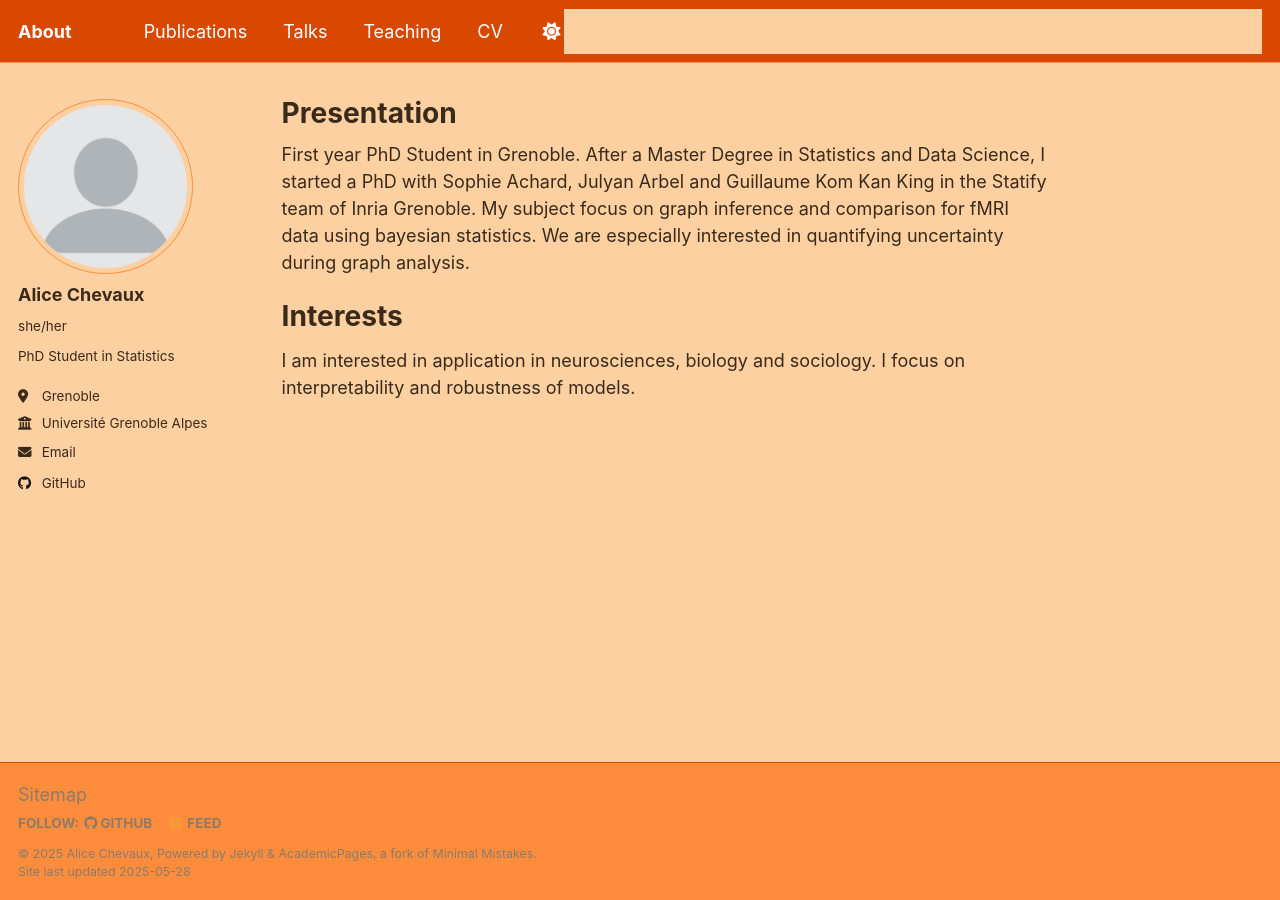
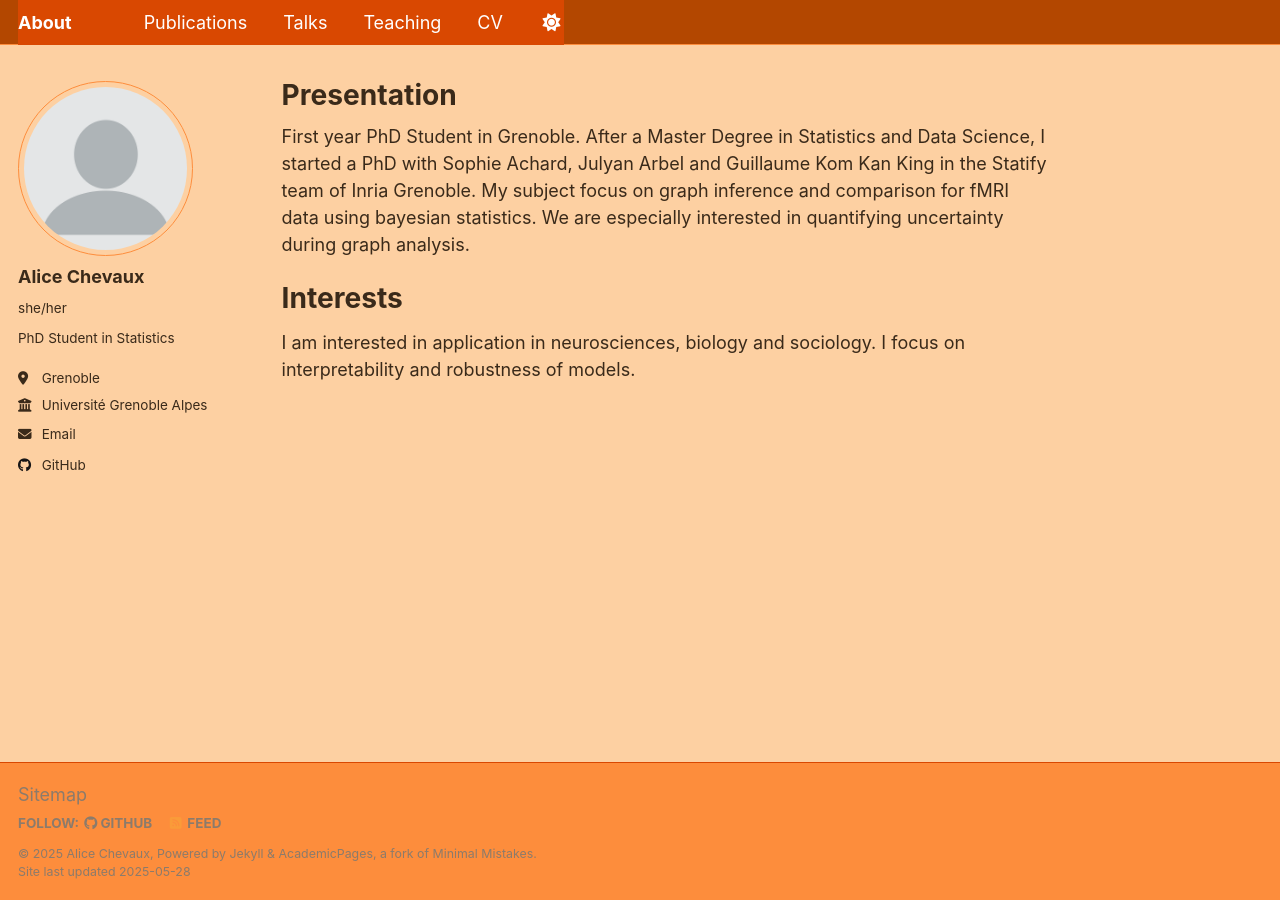
Before and after one commit to alicechevaux/alicechevaux.github.io, a Jekyll site: the page built from _pages/about.md, in a window 1280 px wide. Built offline with Jekyll 4.4.1, drawn with Linux system fonts in a browser that asks for light colours.

Commit message:
Update main.scss

```diff
--- a/assets/css/main.scss
+++ b/assets/css/main.scss
@@ -41,3 +41,98 @@
     "vendor/font-awesome/brands",
     "vendor/magnific-popup/magnific-popup"
 ;
+
+/* Supprime le fond blanc intrusif */
+
+
+.masthead__inner-wrap,
+
+
+.masthead__menu,
+
+
+.greedy-nav,
+
+
+.visible-links {
+
+
+  background-color: transparent !important;
+
+
+}
+
+
+
+
+
+/* Corrige les espacements */
+
+
+.masthead {
+
+
+  padding: 0 !important;
+
+
+
+
+
+  &__inner-wrap {
+
+
+    padding: 0 1rem !important; /* Ajustez si besoin */
+
+
+  }
+
+
+}
+
+/* Couleur orange brique pour le header */
+
+.masthead {
+
+  background-color: #b34700 !important;
+
+  color: #b34700 !important;
+
+
+
+  /* Styles pour les liens */
+
+  a {
+
+    color: white !important;
+
+
+
+    &:hover {
+
+      color: #ffd700 !important; /* Or au survol */
+
+    }
+
+  }
+
+
+
+  /* Bouton menu mobile */
+
+  .navicon {
+
+    background-color: #b34700 !important;
+
+
+
+    &::before,
+
+    &::after {
+
+      background-color: #b34700 !important;
+
+    }
+
+  }
+
+}
```
